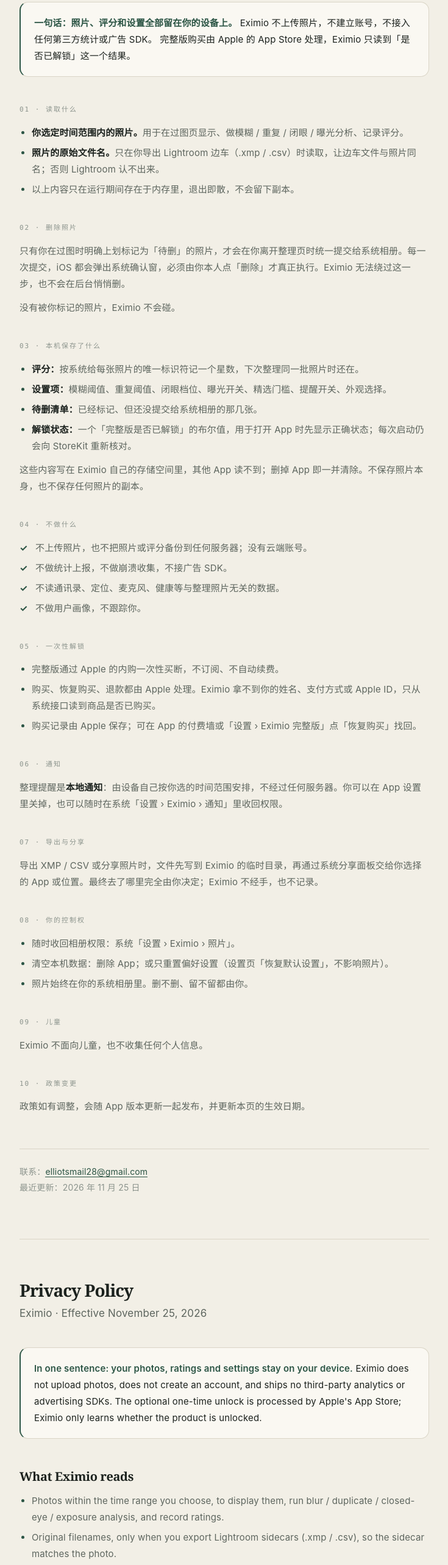
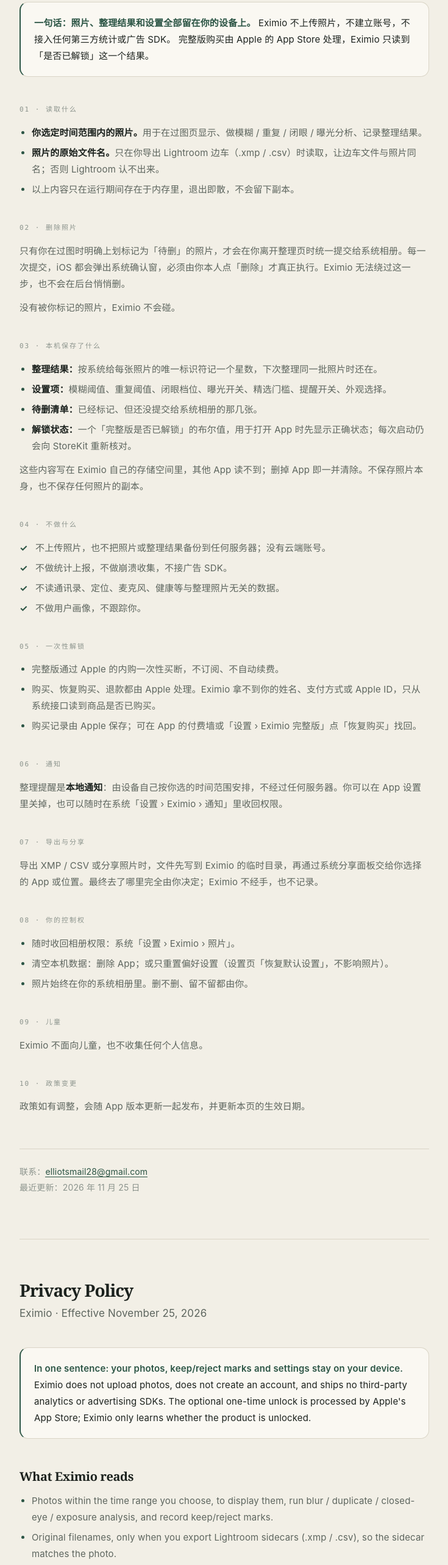
Before and after one commit to sdknwdtvpv-sys/eximio-legal, a plain HTML site: page privacy.html in a window 1280 px wide. Shown: the part 233-2800 px from the top of the page at 61% size, without its empty margins (272-1007 px from the left). Drawn offline with Linux system fonts and the light colour scheme.

Commit message:
Use binary keep/reject wording in privacy policy

```diff
--- a/privacy.html
+++ b/privacy.html
@@ -117,14 +117,14 @@
   <p class="sub">照片海选工具 · 生效日期 2026 年 11 月 25 日</p>
 
   <div class="summary">
-    <strong>一句话：照片、评分和设置全部留在你的设备上。</strong>
+    <strong>一句话：照片、整理结果和设置全部留在你的设备上。</strong>
     Eximio 不上传照片，不建立账号，不接入任何第三方统计或广告 SDK。
     完整版购买由 Apple 的 App Store 处理，Eximio 只读到「是否已解锁」这一个结果。
   </div>
 
   <h2>01 · 读取什么</h2>
   <ul>
-    <li><strong>你选定时间范围内的照片。</strong>用于在过图页显示、做模糊 / 重复 / 闭眼 / 曝光分析、记录评分。</li>
+    <li><strong>你选定时间范围内的照片。</strong>用于在过图页显示、做模糊 / 重复 / 闭眼 / 曝光分析、记录整理结果。</li>
     <li><strong>照片的原始文件名。</strong>只在你导出 Lightroom 边车（.xmp / .csv）时读取，让边车文件与照片同名；否则 Lightroom 认不出来。</li>
     <li>以上内容只在运行期间存在于内存里，退出即散，不会留下副本。</li>
   </ul>
@@ -135,7 +135,7 @@
 
   <h2>03 · 本机保存了什么</h2>
   <ul>
-    <li><strong>评分：</strong>按系统给每张照片的唯一标识符记一个星数，下次整理同一批照片时还在。</li>
+    <li><strong>整理结果：</strong>按系统给每张照片的唯一标识符记一个星数，下次整理同一批照片时还在。</li>
     <li><strong>设置项：</strong>模糊阈值、重复阈值、闭眼档位、曝光开关、精选门槛、提醒开关、外观选择。</li>
     <li><strong>待删清单：</strong>已经标记、但还没提交给系统相册的那几张。</li>
     <li><strong>解锁状态：</strong>一个「完整版是否已解锁」的布尔值，用于打开 App 时先显示正确状态；每次启动仍会向 StoreKit 重新核对。</li>
@@ -144,7 +144,7 @@
 
   <h2>04 · 不做什么</h2>
   <ul class="no">
-    <li>不上传照片，也不把照片或评分备份到任何服务器；没有云端账号。</li>
+    <li>不上传照片，也不把照片或整理结果备份到任何服务器；没有云端账号。</li>
     <li>不做统计上报，不做崩溃收集，不接广告 SDK。</li>
     <li>不读通讯录、定位、麦克风、健康等与整理照片无关的数据。</li>
     <li>不做用户画像，不跟踪你。</li>
@@ -186,14 +186,14 @@
     <p class="sub">Eximio · Effective November 25, 2026</p>
 
     <div class="summary">
-      <strong>In one sentence: your photos, ratings and settings stay on your device.</strong>
+      <strong>In one sentence: your photos, keep/reject marks and settings stay on your device.</strong>
       Eximio does not upload photos, does not create an account, and ships no third-party analytics or advertising SDKs.
       The optional one-time unlock is processed by Apple's App Store; Eximio only learns whether the product is unlocked.
     </div>
 
     <h3>What Eximio reads</h3>
     <ul>
-      <li>Photos within the time range you choose, to display them, run blur / duplicate / closed-eye / exposure analysis, and record ratings.</li>
+      <li>Photos within the time range you choose, to display them, run blur / duplicate / closed-eye / exposure analysis, and record keep/reject marks.</li>
       <li>Original filenames, only when you export Lightroom sidecars (.xmp / .csv), so the sidecar matches the photo.</li>
       <li>Nothing is written to disk except the data listed under “What is stored on device”.</li>
     </ul>
@@ -211,7 +211,7 @@
 
     <h3>What Eximio does not do</h3>
     <ul class="no">
-      <li>No uploads, no cloud account, no backup of photos or ratings.</li>
+      <li>No uploads, no cloud account, no backup of photos or keep/reject marks.</li>
       <li>No analytics, no crash reporting, no advertising SDKs.</li>
       <li>No access to contacts, location, microphone or health data.</li>
       <li>No profiling, no tracking.</li>
```
